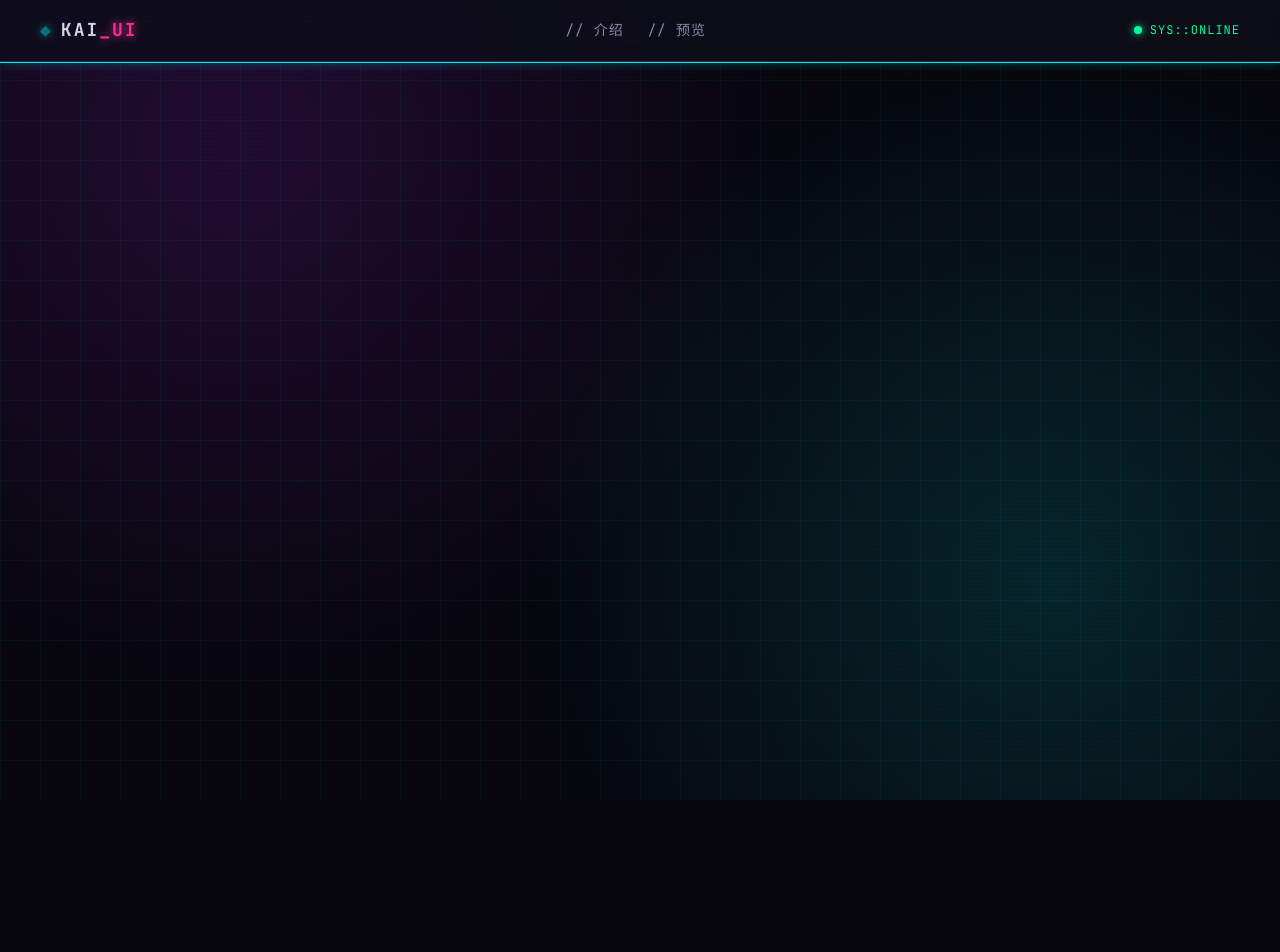
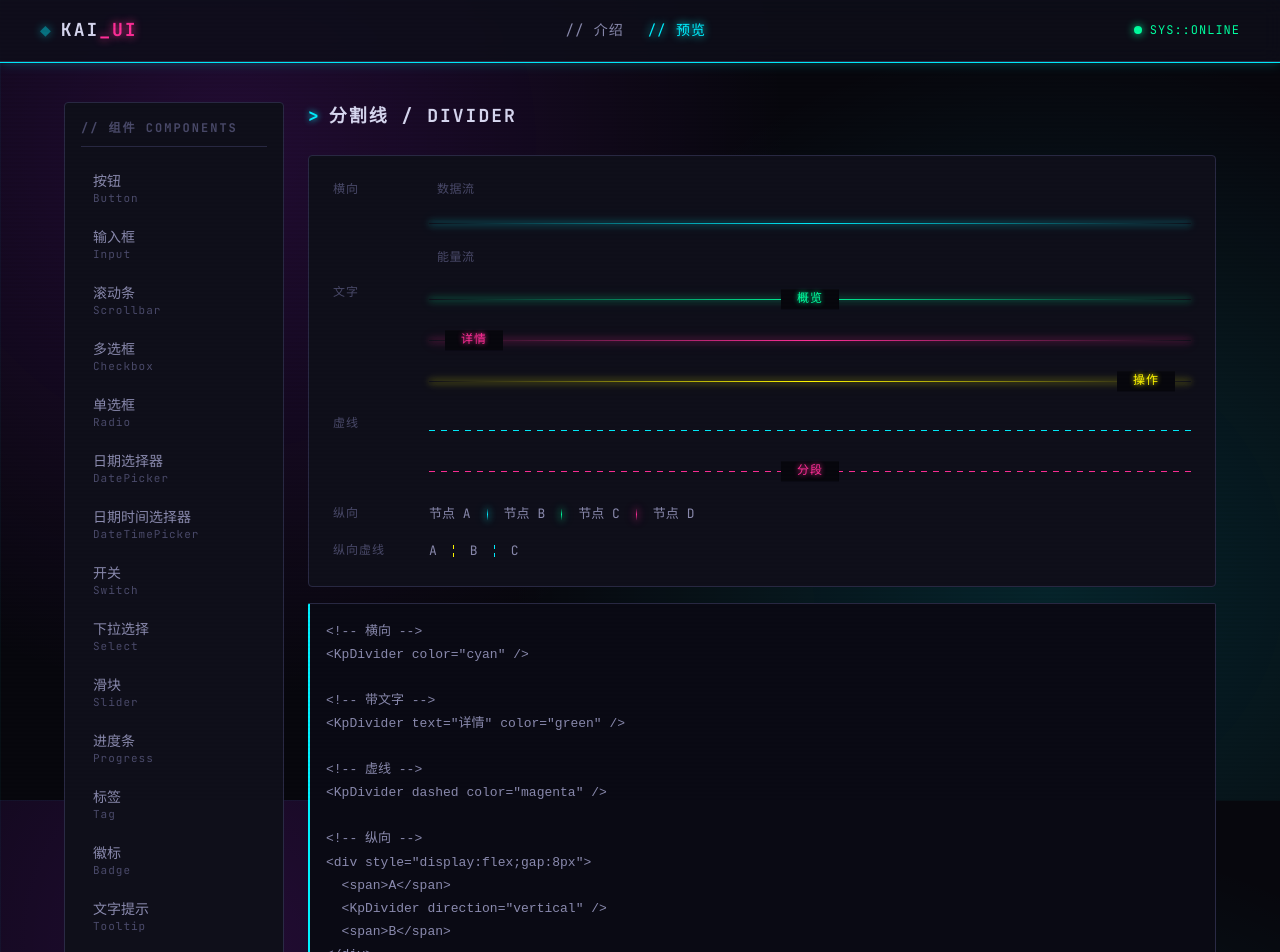
Before and after one commit to tiankainobug/kai-ui, a Vue app: page /preview/divider in a window 1280 px wide. Shown: the top 952 px of the page. Before the commit the page ends 800 px from the top, so only its background shows below. Built offline with nearby package versions, Linux system fonts and the light colour scheme.

Commit message:
feat(divider): 添加赛博朋克风格分割线组件及预览页面

```diff
--- /dev/null
+++ b/src/components/Divider.vue
@@ -0,0 +1,117 @@
+<script setup lang="ts">
+// 赛博朋克分割线:横/竖,支持文字居中,霓虹渐变发光
+interface Props {
+  direction?: 'horizontal' | 'vertical'
+  align?: 'left' | 'center' | 'right'
+  text?: string
+  color?: 'cyan' | 'magenta' | 'green' | 'yellow'
+  dashed?: boolean
+}
+
+withDefaults(defineProps<Props>(), {
+  direction: 'horizontal',
+  align: 'center',
+  text: '',
+  color: 'cyan',
+  dashed: false
+})
+</script>
+
+<template>
+  <!-- 横向 -->
+  <div
+    v-if="direction === 'horizontal'"
+    class="kp-divider kp-divider--horizontal"
+    :class="[`kp-divider--${color}`, { 'is-dashed': dashed }]"
+  >
+    <span v-if="text || $slots.default" class="kp-divider__text" :class="`kp-divider__text--${align}`">
+      <slot>{{ text }}</slot>
+    </span>
+  </div>
+
+  <!-- 纵向 -->
+  <span
+    v-else
+    class="kp-divider kp-divider--vertical"
+    :class="[`kp-divider--${color}`, { 'is-dashed': dashed }]"
+  />
+</template>
+
+<style scoped>
+.kp-divider {
+  font-family: var(--font-mono);
+  border: 0;
+}
+
+/* 颜色变量 */
+.kp-divider--cyan    { --kp-c: var(--neon-cyan);    --kp-c-glow: var(--glow-cyan); }
+.kp-divider--magenta { --kp-c: var(--neon-magenta); --kp-c-glow: var(--glow-magenta); }
+.kp-divider--green   { --kp-c: var(--neon-green);   --kp-c-glow: var(--glow-green); }
+.kp-divider--yellow  { --kp-c: var(--neon-yellow);  --kp-c-glow: 0 0 7px #fff700, 0 0 14px rgba(255, 247, 0, 0.4); }
+
+/* ========== 横向 ========== */
+.kp-divider--horizontal {
+  position: relative;
+  display: flex;
+  align-items: center;
+  width: 100%;
+  margin: var(--space-md) 0;
+}
+/* 线条:用 ::before 做渐变发光底,::after 不需要 */
+.kp-divider--horizontal::before {
+  content: '';
+  width: 100%;
+  height: 1px;
+  background: linear-gradient(90deg, transparent, var(--kp-c), transparent);
+  box-shadow: var(--kp-c-glow);
+}
+/* 虚线:改用 background 重复图案 */
+.kp-divider--horizontal.is-dashed::before {
+  background: repeating-linear-gradient(
+    90deg,
+    var(--kp-c) 0,
+    var(--kp-c) 6px,
+    transparent 6px,
+    transparent 12px
+  );
+  box-shadow: none;
+}
+
+/* 文字 */
+.kp-divider__text {
+  position: absolute;
+  top: 50%;
+  transform: translateY(-50%);
+  padding: 0 var(--space-md);
+  background: var(--bg-base);
+  color: var(--kp-c);
+  font-size: 12px;
+  letter-spacing: 1px;
+  text-transform: uppercase;
+  text-shadow: 0 0 5px var(--kp-c);
+}
+.kp-divider__text--left { left: var(--space-md); }
+.kp-divider__text--center { left: 50%; transform: translate(-50%, -50%); }
+.kp-divider__text--right { right: var(--space-md); }
+
+/* ========== 纵向 ========== */
+.kp-divider--vertical {
+  display: inline-block;
+  width: 1px;
+  height: 1em;
+  margin: 0 var(--space-sm);
+  vertical-align: middle;
+  background: linear-gradient(180deg, transparent, var(--kp-c), transparent);
+  box-shadow: var(--kp-c-glow);
+}
+.kp-divider--vertical.is-dashed {
+  background: repeating-linear-gradient(
+    180deg,
+    var(--kp-c) 0,
+    var(--kp-c) 4px,
+    transparent 4px,
+    transparent 8px
+  );
+  box-shadow: none;
+}
+</style>
--- /dev/null
+++ b/src/components/DividerShowcase.vue
@@ -0,0 +1,125 @@
+<script setup lang="ts">
+import Divider from '@/components/Divider.vue'
+import CodeBlock from '@/components/CodeBlock.vue'
+import ApiTable from '@/components/ApiTable.vue'
+import { props_columns, slots_columns, events_columns } from '@/data/api-columns'
+
+const divider_code = `<!-- 横向 -->
+<KpDivider color="cyan" />
+
+<!-- 带文字 -->
+<KpDivider text="详情" color="green" />
+
+<!-- 虚线 -->
+<KpDivider dashed color="magenta" />
+
+<!-- 纵向 -->
+<div style="display:flex;gap:8px">
+  <span>A</span>
+  <KpDivider direction="vertical" />
+  <span>B</span>
+</div>`
+
+const divider_props: Record<string, string>[] = [
+  { prop: 'direction', desc: '方向', type: 'String', default: 'horizontal', options: 'horizontal / vertical' },
+  { prop: 'align', desc: '文字对齐', type: 'String', default: 'center', options: 'left / center / right' },
+  { prop: 'text', desc: '文字', type: 'String', default: "''", options: '-' },
+  { prop: 'color', desc: '霓虹色', type: 'String', default: 'cyan', options: 'cyan / magenta / green / yellow' },
+  { prop: 'dashed', desc: '虚线', type: 'Boolean', default: 'false', options: '-' }
+]
+const divider_slots: Record<string, string>[] = [
+  { name: 'default', desc: '文字内容(覆盖 text)' }
+]
+const divider_events: Record<string, string>[] = [
+  { name: '-', desc: '暂无事件' }
+]
+</script>
+
+<template>
+  <section class="kp-section">
+    <h2 class="kp-section__title">分割线 / DIVIDER</h2>
+
+    <div class="kp-demo">
+      <div>
+        <span class="kp-label">横向</span>
+        <div class="kp-divider-demo">
+          <p class="kp-divider-text-line">数据流</p>
+          <Divider color="cyan" />
+          <p class="kp-divider-text-line">能量流</p>
+        </div>
+      </div>
+
+      <div>
+        <span class="kp-label">文字</span>
+        <div class="kp-divider-demo">
+          <Divider text="概览" color="green" align="center" />
+          <Divider text="详情" color="magenta" align="left" />
+          <Divider text="操作" color="yellow" align="right" />
+        </div>
+      </div>
+
+      <div>
+        <span class="kp-label">虚线</span>
+        <div class="kp-divider-demo">
+          <Divider dashed color="cyan" />
+          <Divider dashed text="分段" color="magenta" />
+        </div>
+      </div>
+
+      <div>
+        <span class="kp-label">纵向</span>
+        <div class="kp-divider-vertical-demo">
+          <span>节点 A</span>
+          <Divider direction="vertical" color="cyan" />
+          <span>节点 B</span>
+          <Divider direction="vertical" color="green" />
+          <span>节点 C</span>
+          <Divider direction="vertical" color="magenta" />
+          <span>节点 D</span>
+        </div>
+      </div>
+
+      <div>
+        <span class="kp-label">纵向虚线</span>
+        <div class="kp-divider-vertical-demo">
+          <span>A</span>
+          <Divider direction="vertical" dashed color="yellow" />
+          <span>B</span>
+          <Divider direction="vertical" dashed color="cyan" />
+          <span>C</span>
+        </div>
+      </div>
+    </div>
+
+    <CodeBlock :code="divider_code" />
+
+    <div class="preview__api">
+      <ApiTable title="Props" :columns="props_columns" :rows="divider_props" />
+      <ApiTable title="Slots" :columns="slots_columns" :rows="divider_slots" />
+      <ApiTable title="Events" :columns="events_columns" :rows="divider_events" />
+    </div>
+  </section>
+</template>
+
+<style scoped>
+.kp-divider-demo {
+  display: flex;
+  flex-direction: column;
+  gap: var(--space-sm);
+}
+
+.kp-divider-text-line {
+  font-size: 12px;
+  color: var(--text-muted);
+  letter-spacing: 0.5px;
+  padding-left: var(--space-sm);
+}
+
+.kp-divider-vertical-demo {
+  display: flex;
+  align-items: center;
+  gap: var(--space-sm);
+  font-size: 13px;
+  color: var(--text-secondary);
+}
+</style>
--- a/src/pages/Preview.vue
+++ b/src/pages/Preview.vue
@@ -32,7 +32,8 @@ const menu_items = [
   { path: '/preview/rate', label: '评分', en: 'Rate' },
   { path: '/preview/pagination', label: '分页', en: 'Pagination' },
   { path: '/preview/steps', label: '步骤条', en: 'Steps' },
-  { path: '/preview/breadcrumb', label: '面包屑', en: 'Breadcrumb' }
+  { path: '/preview/breadcrumb', label: '面包屑', en: 'Breadcrumb' },
+  { path: '/preview/divider', label: '分割线', en: 'Divider' }
 ]
 </script>
 
--- a/src/router/index.ts
+++ b/src/router/index.ts
@@ -31,6 +31,7 @@ import RateShowcase from '@/components/RateShowcase.vue'
 import PaginationShowcase from '@/components/PaginationShowcase.vue'
 import StepsShowcase from '@/components/StepsShowcase.vue'
 import BreadcrumbShowcase from '@/components/BreadcrumbShowcase.vue'
+import DividerShowcase from '@/components/DividerShowcase.vue'
 
 const router = createRouter({
   history: createWebHistory(),
@@ -72,7 +73,8 @@ const router = createRouter({
         { path: 'rate', name: 'preview-rate', component: RateShowcase, meta: { title: '评分' } },
         { path: 'pagination', name: 'preview-pagination', component: PaginationShowcase, meta: { title: '分页' } },
         { path: 'steps', name: 'preview-steps', component: StepsShowcase, meta: { title: '步骤条' } },
-        { path: 'breadcrumb', name: 'preview-breadcrumb', component: BreadcrumbShowcase, meta: { title: '面包屑' } }
+        { path: 'breadcrumb', name: 'preview-breadcrumb', component: BreadcrumbShowcase, meta: { title: '面包屑' } },
+        { path: 'divider', name: 'preview-divider', component: DividerShowcase, meta: { title: '分割线' } }
       ]
     }
   ]
```
Also changed, not shown: 1 other file (tests, documents, lock files or other folders).
